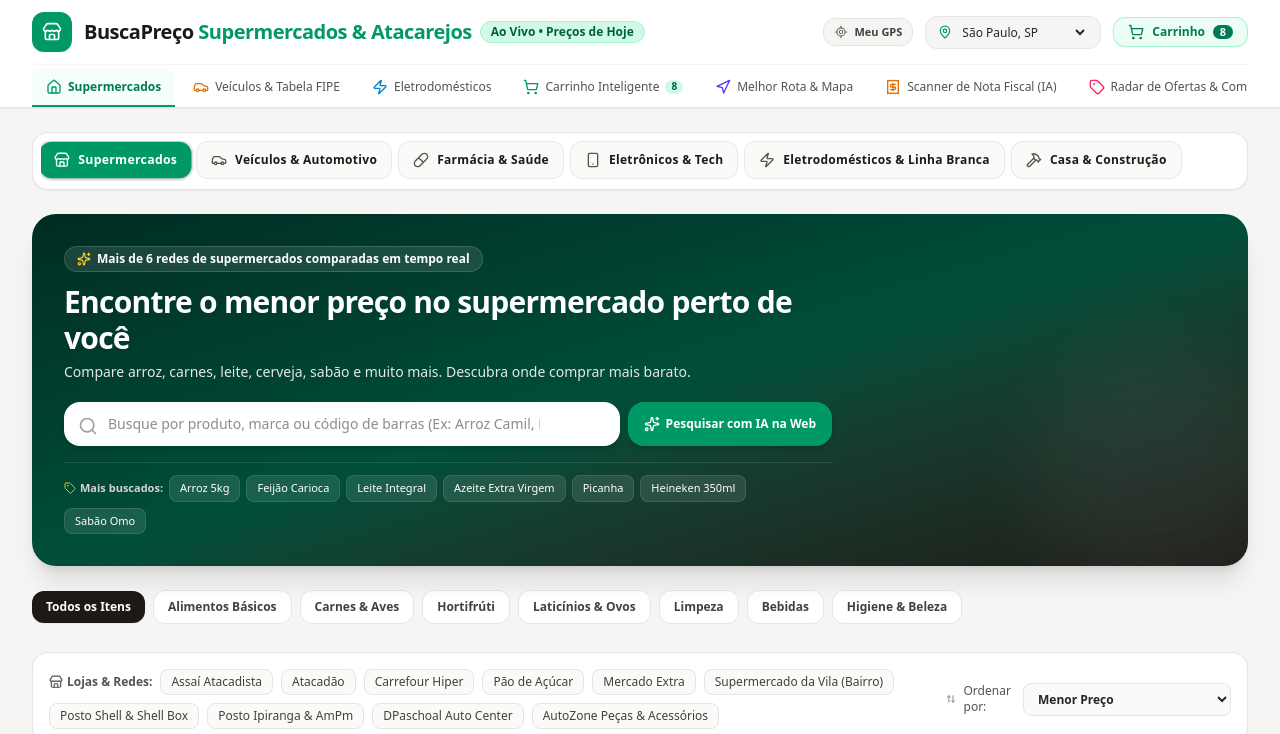
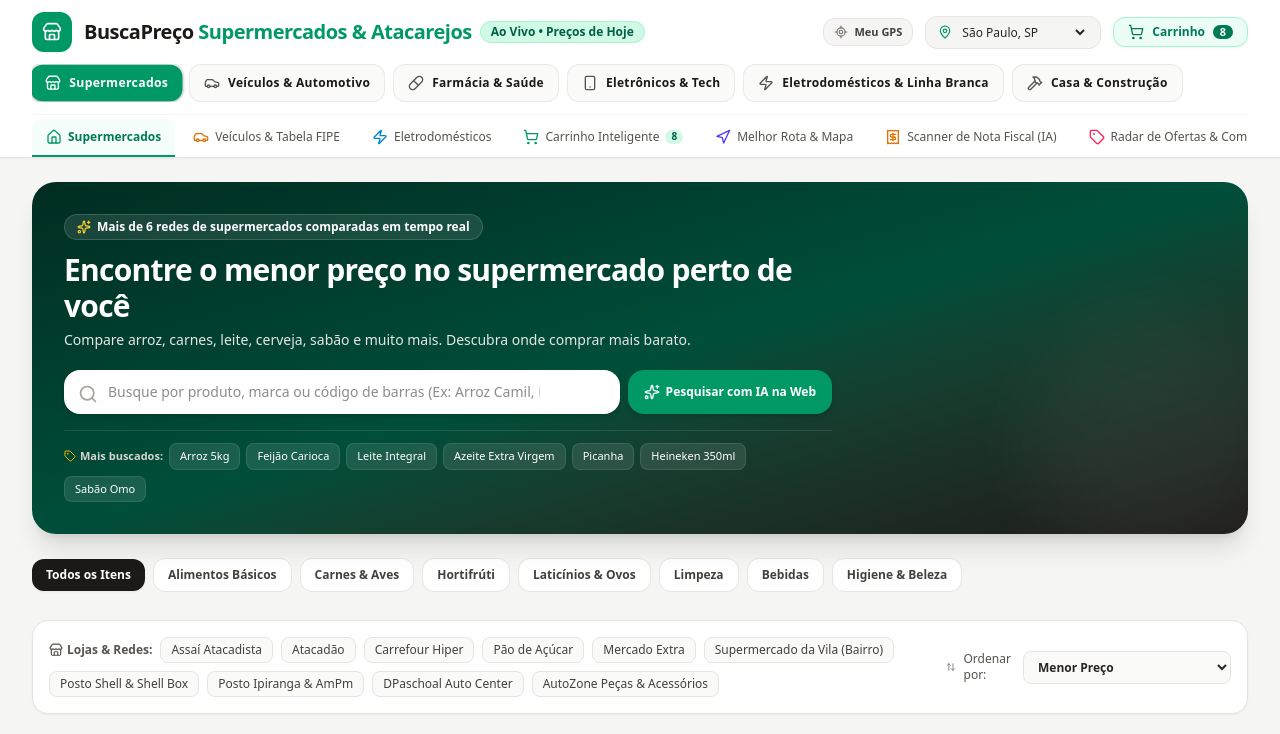
Before and after one commit to danielgomesdacruzgomesdacruz-tech/buscapre-o-supermercados, a React (Vite) app: page / in a window 1280 px wide. Shown: the top 734 px of the page. Built offline with nearby package versions, Linux system fonts and the light colour scheme.

Commit message:
reordenando

```diff
--- a/src/App.tsx
+++ b/src/App.tsx
@@ -1,6 +1,6 @@
 import React, { useState, useEffect } from 'react';
 import { Header } from './components/Header';
-import { ProductSearchTab } from './components/ProductSearchTab';
+import { ProductSearchTab, DOMAIN_CATEGORIES } from './components/ProductSearchTab';
 import { SmartCartTab } from './components/SmartCartTab';
 import { ReceiptScannerTab } from './components/ReceiptScannerTab';
 import { AiSearchResultModal } from './components/AiSearchResultModal';
@@ -16,6 +16,7 @@
 
 export default function App() {
   const [activeTab, setActiveTab] = useState<string>('search');
+  const [selectedDomain, setSelectedDomain] = useState<string>('supermercado');
   const [selectedCity, setSelectedCity] = useState<string>('São Paulo, SP');
   const [userCoordinates, setUserCoordinates] = useState<UserCoordinates | null>(null);
   const [isLocating, setIsLocating] = useState<boolean>(false);
@@ -71,6 +72,23 @@
   useEffect(() => {
     localStorage.setItem('buscapreco_products', JSON.stringify(products));
   }, [products]);
+
+  // Mantém a barra de categorias (selectedDomain) sincronizada mesmo quando o
+  // usuário navega direto pelo menu principal (Veículos & Tabela FIPE,
+  // Eletrodomésticos), sem passar pela barra de categorias.
+  useEffect(() => {
+    if (activeTab === 'vehicles' && selectedDomain !== 'veiculos') {
+      setSelectedDomain('veiculos');
+    } else if (activeTab === 'appliances' && selectedDomain !== 'eletrodomesticos') {
+      setSelectedDomain('eletrodomesticos');
+    } else if (
+      activeTab === 'search' &&
+      (selectedDomain === 'veiculos' || selectedDomain === 'eletrodomesticos')
+    ) {
+      setSelectedDomain('supermercado');
+    }
+    // eslint-disable-next-line react-hooks/exhaustive-deps
+  }, [activeTab]);
 
   const showToast = (msg: string) => {
     setToastMessage(msg);
@@ -281,15 +299,24 @@
     showToast(`"${newProd.name}" adicionado com sucesso!`);
   };
 
+  // Controla a barra de categorias (Supermercados, Veículos & Automotivo,
+  // Farmácia & Saúde, Eletrônicos & Tech, Eletrodomésticos & Linha Branca,
+  // Casa & Construção) exibida no cabeçalho quando a aba Supermercados está ativa.
+  const handleSelectDomain = (domainId: string) => {
+    setSelectedDomain(domainId);
+    if (domainId === 'veiculos') {
+      setActiveTab('vehicles');
+    } else if (domainId === 'eletrodomesticos') {
+      setActiveTab('appliances');
+    } else {
+      setActiveTab('search');
+    }
+  };
+
   const handleNavigateToAiSearch = (query: string, explicitDomain?: string) => {
-    // Se a aba de origem já informou o domínio certo (ex: farmácia, eletrônicos,
-    // construção, dentro da própria aba Supermercados), usamos ele diretamente.
-    // Caso contrário, deduzimos pela aba principal ativa no momento.
-    const domain =
-      explicitDomain ||
-      (activeTab === 'vehicles' ? 'veiculos' :
-      activeTab === 'appliances' ? 'eletrodomesticos' :
-      'supermercado');
+    // O domínio explícito (vindo da barra de categorias) tem prioridade;
+    // caso não seja informado, usamos o selectedDomain atual como respaldo.
+    const domain = explicitDomain || selectedDomain || 'supermercado';
     setAiModalDomain(domain);
     setAiModalQuery(query);
   };
@@ -336,6 +363,9 @@
         userCoordinates={userCoordinates}
         onRequestLocation={handleRequestLocation}
         isLocating={isLocating}
+        domainCategories={DOMAIN_CATEGORIES}
+        selectedDomain={selectedDomain}
+        onSelectDomain={handleSelectDomain}
       />
 
       {/* Main Content Area */}
@@ -353,6 +383,8 @@
             onNavigateToRoutes={() => setActiveTab('routes')}
             onNavigateToVehicles={() => setActiveTab('vehicles')}
             onNavigateToAppliances={() => setActiveTab('appliances')}
+            selectedDomain={selectedDomain}
+            onSelectDomain={handleSelectDomain}
           />
         )}
 
--- a/src/components/Header.tsx
+++ b/src/components/Header.tsx
@@ -15,6 +15,13 @@
 } from 'lucide-react';
 import { UserCoordinates } from '../utils/geolocation';
 
+interface DomainCategoryConfig {
+  id: string;
+  name: string;
+  icon: React.ElementType;
+  accentBg: string;
+}
+
 interface HeaderProps {
   activeTab: string;
   setActiveTab: (tab: string) => void;
@@ -24,6 +31,10 @@
   userCoordinates?: UserCoordinates | null;
   onRequestLocation?: () => void;
   isLocating?: boolean;
+  /** Categorias exibidas logo abaixo do título quando a aba Supermercados está ativa. */
+  domainCategories?: DomainCategoryConfig[];
+  selectedDomain?: string;
+  onSelectDomain?: (domainId: string) => void;
 }
 
 export const CITIES = [
@@ -149,6 +160,9 @@
   userCoordinates,
   onRequestLocation,
   isLocating = false,
+  domainCategories,
+  selectedDomain,
+  onSelectDomain,
 }) => {
   const currentConfig = TAB_HEADER_CONFIGS[activeTab] || TAB_HEADER_CONFIGS.search;
   const ActiveIcon = currentConfig.icon;
@@ -260,6 +274,33 @@
           </div>
         </div>
 
+        {/* Domain Category Selector Tabs (só aparece na aba Supermercados) */}
+        {activeTab === 'search' && domainCategories && domainCategories.length > 0 && selectedDomain && onSelectDomain && (
+          <div className="pb-3">
+            <div className="flex flex-col sm:flex-row sm:items-center gap-1.5 sm:gap-2 sm:overflow-x-auto no-scrollbar">
+              {domainCategories.map((domain) => {
+                const Icon = domain.icon;
+                const isSelected = selectedDomain === domain.id;
+                return (
+                  <button
+                    key={domain.id}
+                    id={`domain-tab-${domain.id}`}
+                    onClick={() => onSelectDomain(domain.id)}
+                    className={`w-full sm:w-auto flex items-center justify-start gap-2 px-3.5 py-2.5 rounded-xl text-xs font-extrabold tracking-wide transition-all cursor-pointer ${
+                      isSelected
+                        ? `${domain.accentBg} text-white shadow-sm ring-2 ring-stone-900/10 sm:scale-[1.02]`
+                        : 'bg-stone-50 hover:bg-stone-100 text-stone-900 border border-stone-200/80'
+                    }`}
+                  >
+                    <Icon className={`w-4 h-4 ${isSelected ? 'text-white' : 'text-stone-600'}`} />
+                    <span>{domain.name}</span>
+                  </button>
+                );
+              })}
+            </div>
+          </div>
+        )}
+
         {/* Navigation Tabs */}
         <nav className="flex space-x-1 overflow-x-auto no-scrollbar pt-1 border-t border-stone-100">
           <button
--- a/src/components/ProductSearchTab.tsx
+++ b/src/components/ProductSearchTab.tsx
@@ -38,6 +38,10 @@
   onNavigateToRoutes?: () => void;
   onNavigateToVehicles?: () => void;
   onNavigateToAppliances?: () => void;
+  /** Domínio selecionado, controlado pela barra de categorias no cabeçalho (Header). */
+  selectedDomain: string;
+  /** Chamado quando o domínio é trocado pela barra de categorias no cabeçalho. */
+  onSelectDomain: (domainId: string) => void;
 }
 
 export interface DomainCategoryConfig {
@@ -195,8 +199,9 @@
   onNavigateToRoutes,
   onNavigateToVehicles,
   onNavigateToAppliances,
+  selectedDomain,
+  onSelectDomain,
 }) => {
-  const [selectedDomain, setSelectedDomain] = useState<string>('supermercado');
   const [searchQuery, setSearchQuery] = useState('');
   const [selectedCategory, setSelectedCategory] = useState('todos');
   const [selectedSupermarkets, setSelectedSupermarkets] = useState<string[]>([]);
@@ -206,15 +211,15 @@
     return DOMAIN_CATEGORIES.find((d) => d.id === selectedDomain) || DOMAIN_CATEGORIES[0];
   }, [selectedDomain]);
 
-  const handleSelectDomain = (domainId: string) => {
-    setSelectedDomain(domainId);
-    setSelectedCategory('todos');
-    if (domainId === 'veiculos' && onNavigateToVehicles) {
-      onNavigateToVehicles();
-    } else if (domainId === 'eletrodomesticos' && onNavigateToAppliances) {
-      onNavigateToAppliances();
+  // A barra de categorias agora vive no Header; quando o domínio muda (vindo
+  // de lá), resetamos a categoria interna selecionada para "todos".
+  const previousDomainRef = React.useRef(selectedDomain);
+  if (previousDomainRef.current !== selectedDomain) {
+    previousDomainRef.current = selectedDomain;
+    if (selectedCategory !== 'todos') {
+      setSelectedCategory('todos');
     }
-  };
+  }
 
   const toggleSupermarket = (id: string) => {
     setSelectedSupermarkets((prev) =>
@@ -298,33 +303,6 @@
 
   return (
     <div className="space-y-6">
-      {/* Domain Category Selector Tabs */}
-      <div className="bg-white border border-stone-200 rounded-2xl p-2 shadow-xs">
-        <div className="flex flex-col sm:flex-row sm:items-center sm:justify-between gap-1.5 sm:gap-2 sm:overflow-x-auto no-scrollbar sm:pb-0.5">
-          <div className="flex flex-col sm:flex-row sm:items-center gap-1.5 sm:min-w-max">
-            {DOMAIN_CATEGORIES.map((domain) => {
-              const Icon = domain.icon;
-              const isSelected = selectedDomain === domain.id;
-              return (
-                <button
-                  key={domain.id}
-                  id={`domain-tab-${domain.id}`}
-                  onClick={() => handleSelectDomain(domain.id)}
-                  className={`w-full sm:w-auto flex items-center justify-start gap-2 px-3.5 py-2.5 rounded-xl text-xs font-extrabold tracking-wide transition-all cursor-pointer ${
-                    isSelected
-                      ? `${domain.accentBg} text-white shadow-sm ring-2 ring-stone-900/10 sm:scale-[1.02]`
-                      : 'bg-stone-50 hover:bg-stone-100 text-stone-900 border border-stone-200/80'
-                  }`}
-                >
-                  <Icon className={`w-4 h-4 ${isSelected ? 'text-white' : 'text-stone-600'}`} />
-                  <span>{domain.name}</span>
-                </button>
-              );
-            })}
-          </div>
-        </div>
-      </div>
-
       {/* When Vehicle domain is active, render dedicated VehiclesTab */}
       {selectedDomain === 'veiculos' ? (
         <VehiclesTab
@@ -353,12 +331,7 @@
               </div>
               <button
                 type="button"
-                onClick={() => {
-                  setSelectedDomain('veiculos');
-                  if (onNavigateToVehicles) {
-                    onNavigateToVehicles();
-                  }
-                }}
+                onClick={() => onSelectDomain('veiculos')}
                 className="bg-amber-600 hover:bg-amber-700 text-white font-bold text-xs px-4 py-2.5 rounded-xl transition shadow-xs whitespace-nowrap cursor-pointer flex items-center gap-1.5 shrink-0"
               >
                 <Car className="w-3.5 h-3.5" />
@@ -559,7 +532,7 @@
                 {isVehicleQuery && (
                   <button
                     type="button"
-                    onClick={() => setSelectedDomain('veiculos')}
+                    onClick={() => onSelectDomain('veiculos')}
                     className="bg-amber-600 hover:bg-amber-700 text-white text-xs font-bold px-4 py-2.5 rounded-xl shadow-xs inline-flex items-center gap-1.5 transition cursor-pointer"
                   >
                     <Car className="w-4 h-4" />
```
